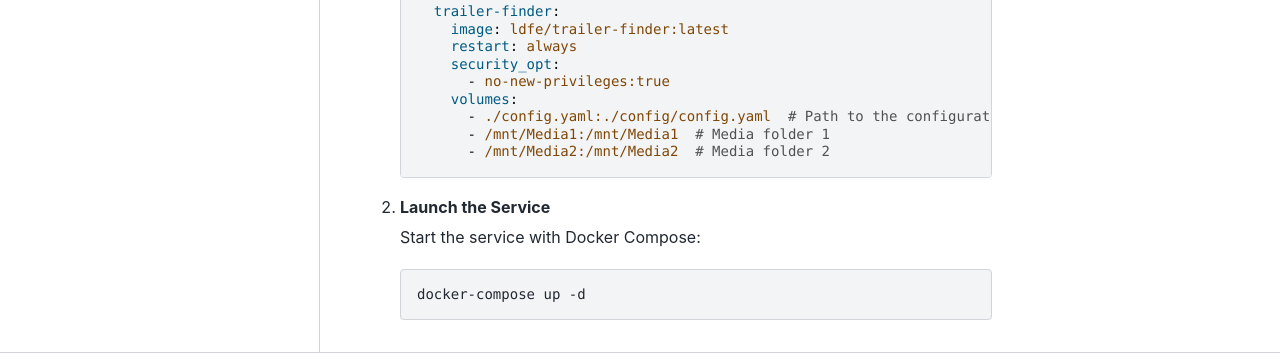
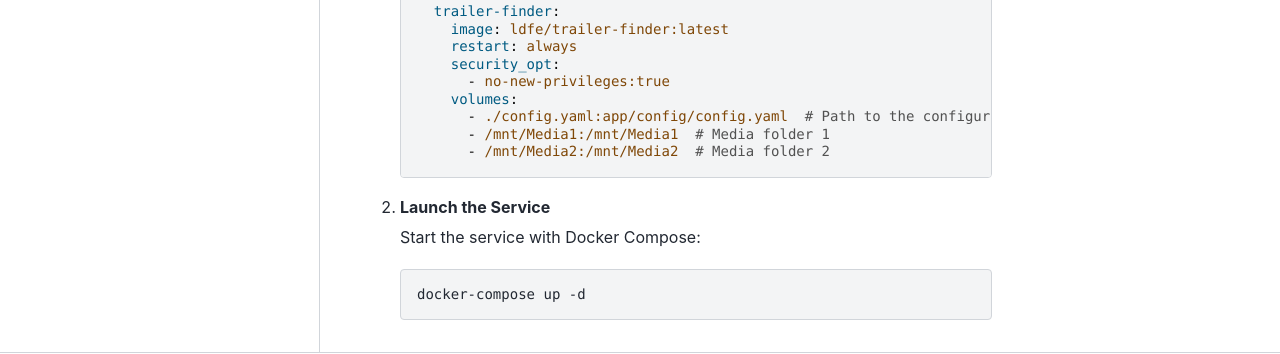
Before and after one commit to kalibrado/trailer-finder, a Sphinx documentation site: the page built from docs/source/general/usage.rst, in a window 1280 px wide and 900 px high, scrolled down 1426 px. Shown: the part 454-808 px from the top of the window. Built offline with Sphinx 7.4.7 and the PyData theme 0.15.4, drawn with Linux system fonts in a browser that asks for light colours.

Commit message:
doc: update doc rst

```diff
--- a/docs/source/general/usage.rst
+++ b/docs/source/general/usage.rst
@@ -85,7 +85,7 @@ Docker Compose can be used to manage Trailer Finder deployment with its dependen
           security_opt:
             - no-new-privileges:true
           volumes:
-            - ./config.yaml:./config/config.yaml  # Path to the configuration file
+            - ./config.yaml:app/config/config.yaml  # Path to the configuration file
             - /mnt/Media1:/mnt/Media1  # Media folder 1
             - /mnt/Media2:/mnt/Media2  # Media folder 2
 
```
